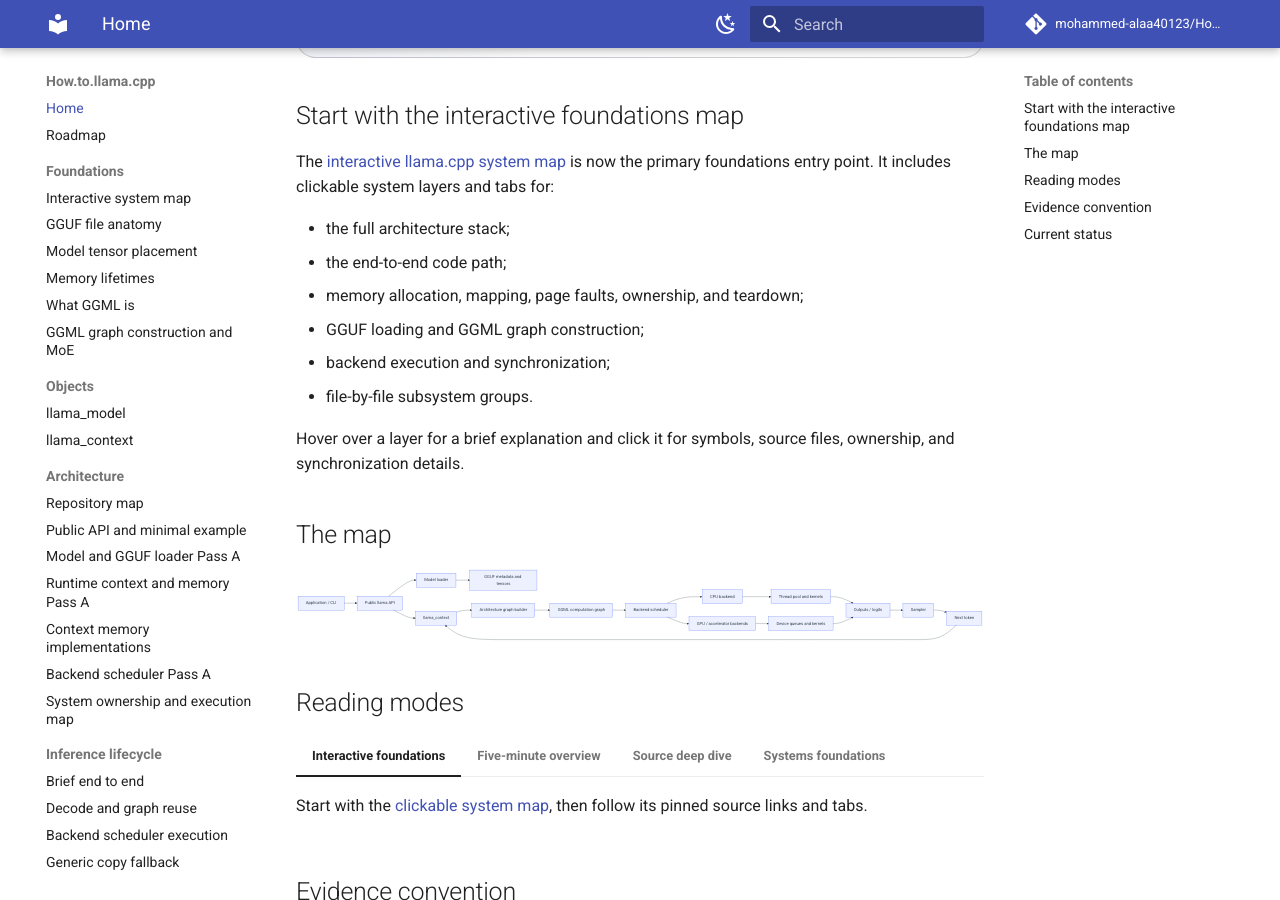
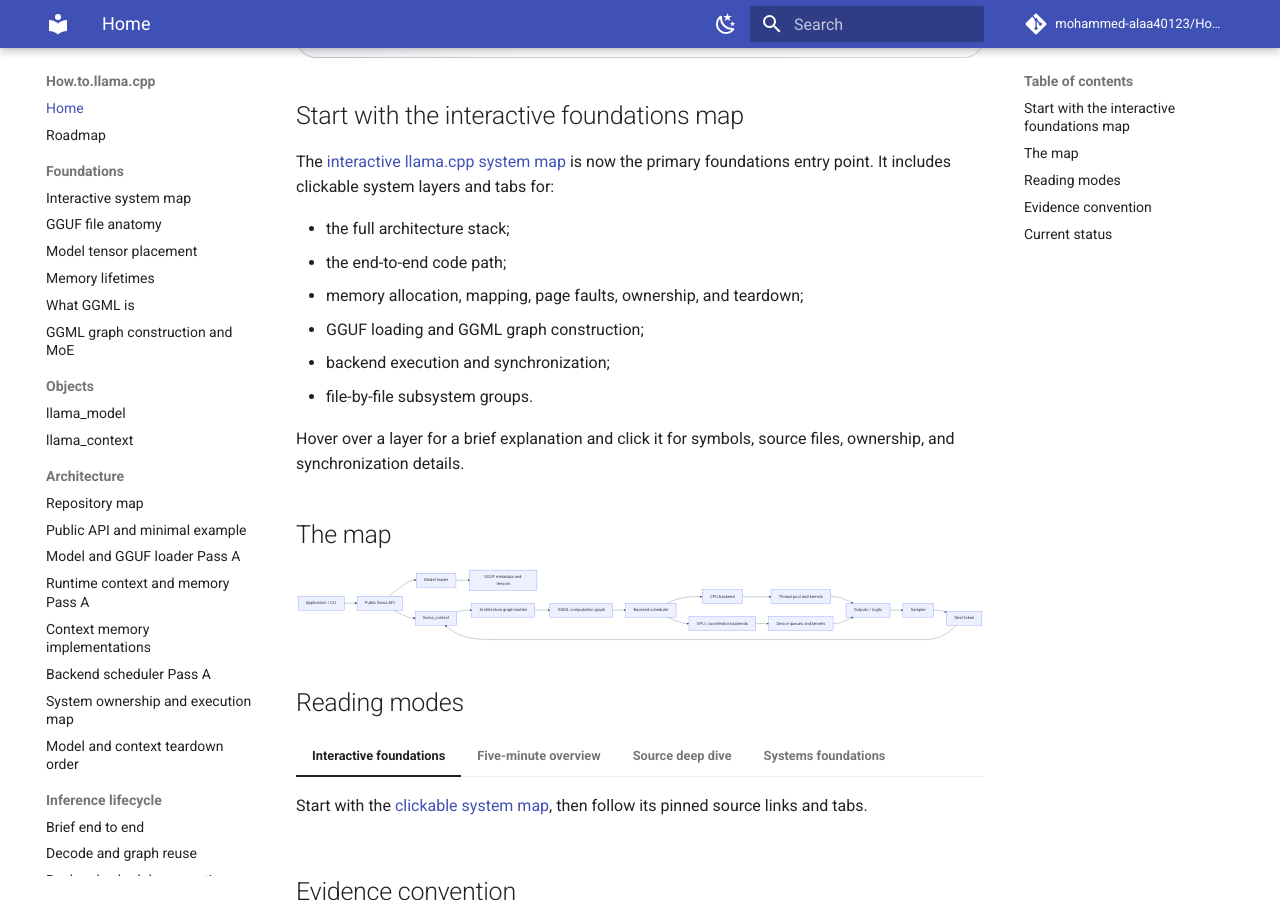
Before and after one commit to mohammed-alaa40123/How.to.llama.cpp, an MkDocs documentation site: the page built from docs/index.md, in a window 1280 px wide and 900 px high, scrolled down 510 px. Built offline with MkDocs 1.6.1 and Material for MkDocs 9.7.7, drawn with Linux system fonts in a browser that asks for light colours; comment, search, counter and statistics services are not loaded.

Commit message:
docs: add teardown order page to navigation

```diff
--- a/mkdocs.yml
+++ b/mkdocs.yml
@@ -84,6 +84,7 @@ nav:
       - Context memory implementations: architecture/context-memory-implementations.md
       - Backend scheduler Pass A: architecture/backend-scheduler-pass-a.md
       - System ownership and execution map: architecture/system-ownership-and-execution-map.md
+      - Model and context teardown order: architecture/model-context-teardown-order.md
   - Inference lifecycle:
       - Brief end to end: lifecycle/end-to-end.md
       - Decode and graph reuse: lifecycle/decode-graph-reuse.md
```
